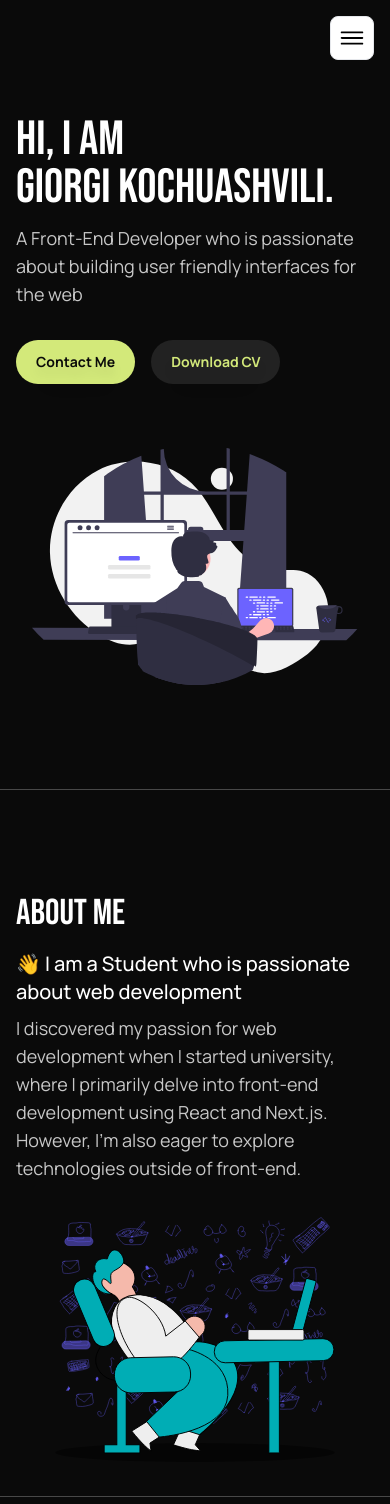
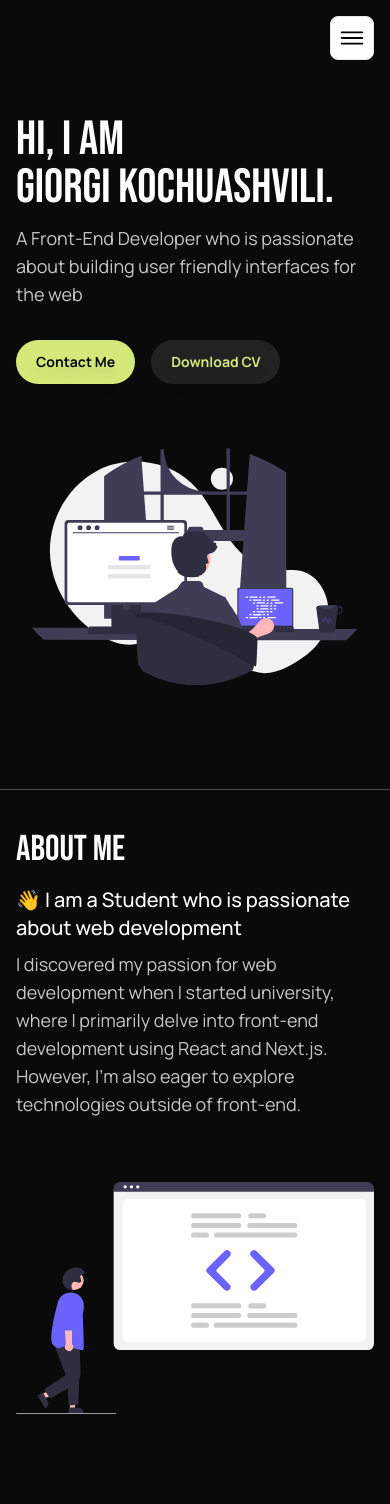
Before and after one commit to giorgio324/portfolio, a Next.js app: page / in a window 390 px wide. Shown: the top 1504 px of the page. Built offline with nearby package versions, Linux system fonts and the light colour scheme.

Commit message:
about me image swapped and finished it for mobile

```diff
--- a/src/components/about/About.tsx
+++ b/src/components/about/About.tsx
@@ -3,7 +3,7 @@ import AboutTitle from './AboutTitle';
 
 const About = () => {
   return (
-    <div className='max-w-screen-xl mx-auto mt-16 md:mt-[96px] px-4 md:px-10 lg:px-[108px] py-10 md:pt-[140px] md:pb-[160px] md:flex justify-center items-center gap-8'>
+    <div className='max-w-screen-xl mx-auto px-4 md:px-10 lg:px-[108px] py-10 md:pt-[140px] md:pb-[160px]'>
       <AboutTitle />
       <AboutImages />
     </div>
--- a/src/components/about/AboutImages.tsx
+++ b/src/components/about/AboutImages.tsx
@@ -1,36 +1,18 @@
 import Image from 'next/image';
 import Reveal from '../animation/Reveal';
-import sleepingPerson from '../../../public/sleep.svg';
-import doodles from '../../../public/doodles2.svg';
-import shadow from '../../../public/shadow.svg';
+import proggraming from '../../../public/proggraming4.svg';
+
 const AboutImages = () => {
   return (
-    <div className='flex flex-col justify-center items-center py-8'>
-      <div className='relative max-h-[240px] max-w-[280px] md:max-w-md'>
-        <Reveal>
-          <Image src={doodles} alt='doodles' placeholder='empty' priority />
-        </Reveal>
-        <div className='absolute top-0 '>
-          <Reveal>
-            <div className='relative z-10'>
-              <Image
-                src={sleepingPerson}
-                alt='person leaning on chair while looking at a laptop'
-                placeholder='empty'
-                priority
-              />
-            </div>
-          </Reveal>
-          <div className='absolute -bottom-2'>
-            <Image
-              src={shadow}
-              alt='shadow of person leaning on chair while looking at a laptop'
-              priority
-            />
-          </div>
-        </div>
-      </div>
-    </div>
+    <section>
+      <Reveal>
+        <Image
+          src={proggraming}
+          alt='illustration of person looking at website'
+          className='my-16 md:hidden'
+        />
+      </Reveal>
+    </section>
   );
 };
 export default AboutImages;
--- a/src/components/about/AboutTitle.tsx
+++ b/src/components/about/AboutTitle.tsx
@@ -1,13 +1,16 @@
 import RevealWithBackground from '../animation/RevealWithBackground';
 const AboutTitle = () => {
   return (
-    <section>
+    <section className='md:flex justify-between gap-10'>
+      <div>
         <RevealWithBackground>
-        <h1 className='text-4xl lg:text-5xl flex flex-col bebas-neue'>
+          <h1 className='text-4xl lg:text-5xl flex flex-col bebas-neue w-max'>
             About me
           </h1>
         </RevealWithBackground>
-      <div className='mt-4'>
+      </div>
+      <div className='md:max-w-lg'>
+        <div className='mt-4 md:mt-0'>
           <RevealWithBackground>
             <p className='text-xl manrope font-medium'>
               👋 I am a Student who is passionate about web development
@@ -18,11 +21,12 @@ const AboutTitle = () => {
           <RevealWithBackground>
             <p className='text-paragraphTextColor text-lg manrope'>
               I discovered my passion for web development when I started
-            university, where I primarily delve into front-end development using
-            React and Next.js. However, I'm also eager to explore technologies
-            outside of front-end.
+              university, where I primarily delve into front-end development
+              using React and Next.js. However, I'm also eager to explore
+              technologies outside of front-end.
             </p>
           </RevealWithBackground>
+        </div>
       </div>
     </section>
   );
```
Also changed, not shown: public/proggraming3.svg (added), public/proggraming4.svg (added). Lines whose indentation alone changed are shown as unchanged.
